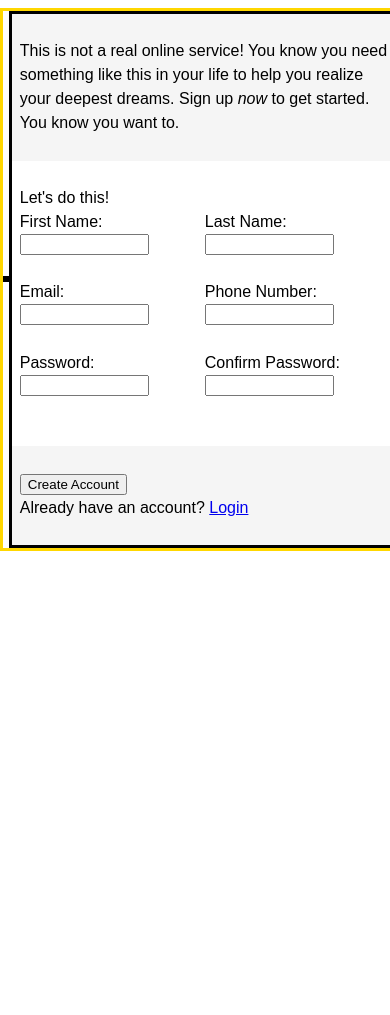
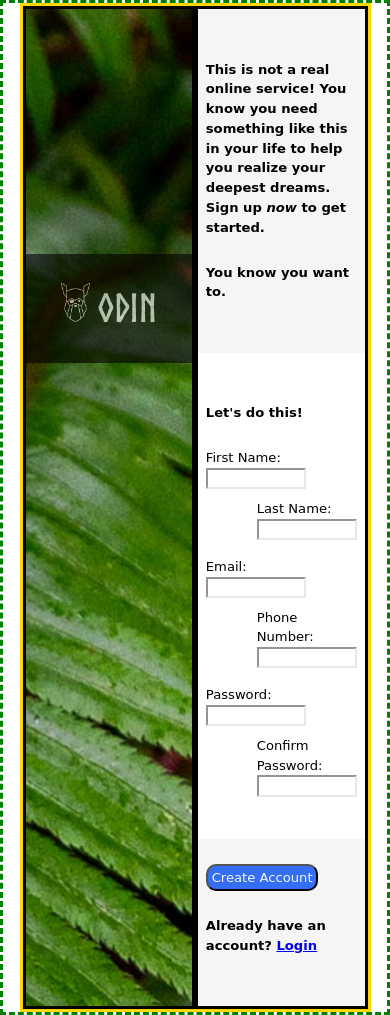
Before and after one commit to RAJA-2007-SOHAIB/odin-sign-up-form, a plain HTML site: page index.html in a window 390 px wide. Before the commit the page ends 844 px from the top, so only its background shows below. Drawn offline with nearby package versions, Linux system fonts and the light colour scheme.

Commit message:
Add responsive layout and branding panel
Imported modern-normalize to reset inconsistent browser styles and
ensure a predictable base. Added responsive root font sizing with min()
and calc() so text scales well across devices.

Introduced .body as a flex container to split the layout into two
columns. Created .container-1 for branding with a background image
and a .logo overlay to display identity text and image clearly. Both
columns are set to flex equally so they remain the same height.

Styled the logo overlay with opacity and centered text to improve
readability against the image. Added local @font-face for a
distinctive brand feel.

Enhanced .container-2 form section: made inputs full-width for better
usability, wrapped rows with flex + gap so fields align on wide screens
and stack on small ones. Applied label max-width to prevent
distortion.

Updated button styles with background color, padding, and border radius
to make the primary call-to-action stand out.

Overall, these changes make the layout responsive, keep both sections
balanced, improve text readability, and provide a clean foundation for
further UI enhancements.

```diff
--- a/index.html
+++ b/index.html
@@ -10,8 +10,12 @@
 </head>
 
 <body>
+    <div class="body">
         <div class="container-1">
-
+            <div class="logo">
+                <img src="images/odin-lined.png" alt="odin">
+                <h1>ODIN</h1>
+            </div>
         </div>
         <div class="container-2">
             <div class="first">
@@ -63,6 +67,7 @@
                 </div>
             </form>
         </div>
+    </div>
 </body>
 
 </html>
--- a/style.css
+++ b/style.css
@@ -1,4 +1,5 @@
-@import "modern-normalize";
+@import url("https://unpkg.com/modern-normalize@1.1.0/modern-normalize.css");
+
 
 :root {
     line-height: 1.5;
@@ -40,29 +41,41 @@ img {
     box-sizing: border-box;
 }
 
+body{
+    border: 3px dashed green;
+    font-size: min(calc(0.7rem + 0.5vw), 1.5rem);
+    font-family: cursive, sans-serif;
+    min-width: fit-content;
+}
+
 @font-face {
     font-family: Norse;
     src: url(fontz/Norse-Bold.otf);
 }
 
-body {
+.body {
     display: flex;
     justify-content: center;
-    align-items: center;
+    align-items: stretch;
     border: 3px solid gold;
-    width: 75vw;
-    min-width: fit-content;
+    width: min(90vw, 800px);
+    min-width: 300px;
     margin-left: auto;
     margin-right: auto;
 }
 
-body>div {
+
+.body>div {
     border: 3px solid black;
-    flex: 1;
+    flex: 1 1;
+}
+
+.container-1 {
+    background: url(images/bg-image.jpg) no-repeat 100%;
 }
 
 .container-2 {
-    font-family: sans-serif;
+
     display: flex;
     flex-direction: column;
 }
@@ -78,13 +91,67 @@ body>div {
     background-color: #f5f5f5;
 }
 
-input {
+form .form-row input {
     display: block;
-    max-width: 70%;
+    width: 100%;
+    border-color: #e5e7eb;
 }
 
 .form-row {
     display: flex;
     justify-content: space-between;
-    margin-bottom: 3vh;
+    margin-bottom: 2vh;
+    flex-wrap: wrap;
+    gap: 10px;
 }
+
+.form-row label{
+    max-width: max(40%, 100px);
+}
+
+.form-row> :nth-child(2) {
+    margin-left: auto;
+}
+
+
+.container-2 p{
+    margin: 3vh 0;
+    font-weight: 800;
+}
+
+.container-1 {
+    font-family: Norse;
+    font-size: min(70px, 10vw);
+    color: #f5f5f5;
+    display: flex;
+    align-items: center;
+}
+
+.container-1 .logo{
+    background-color: #000000;
+    opacity: 0.6;
+    height: min(33%, fit-content);
+    padding: 3vh 2vw;
+    width: 100%;
+    text-align: center;
+    position: relative;
+    top: -20%;
+}
+
+.container-1 .logo img{
+    height: min(70px, 10vw);
+    display: inline-block;
+}
+
+.container-1 .logo h1{
+    display: inline-block;
+
+}
+
+
+.container-2 .form button[type="submit"] {
+    background-color: #346ef5;
+    color: #f5f5f5;
+    padding: 1vw;
+    border-radius: 10px;
+}
```
Lines whose indentation alone changed are shown as unchanged.
